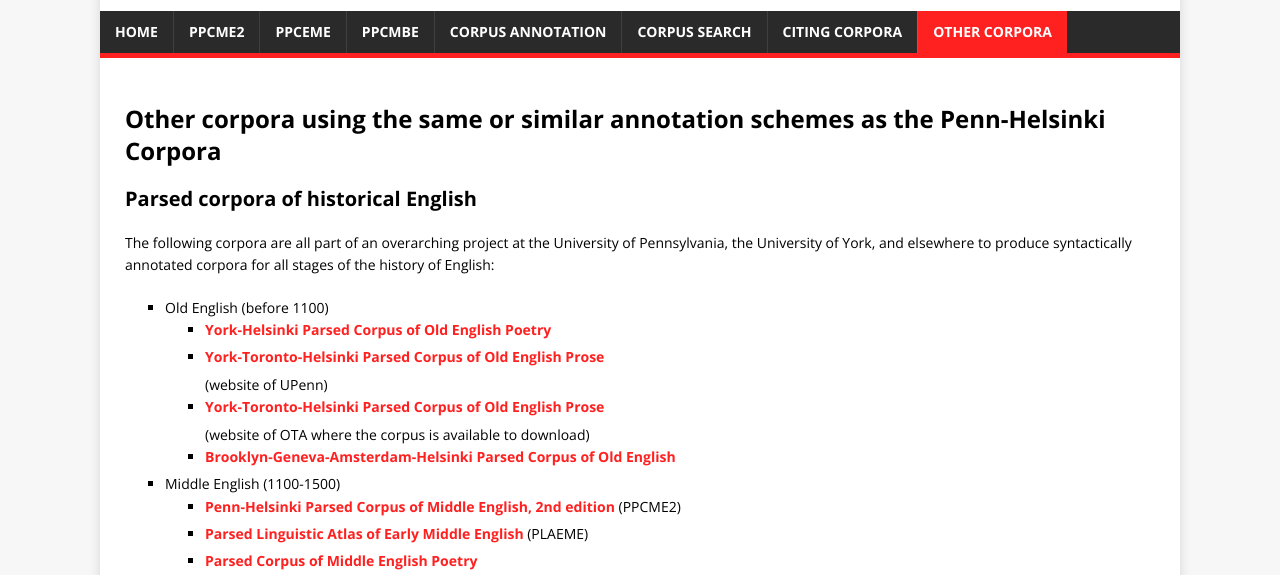
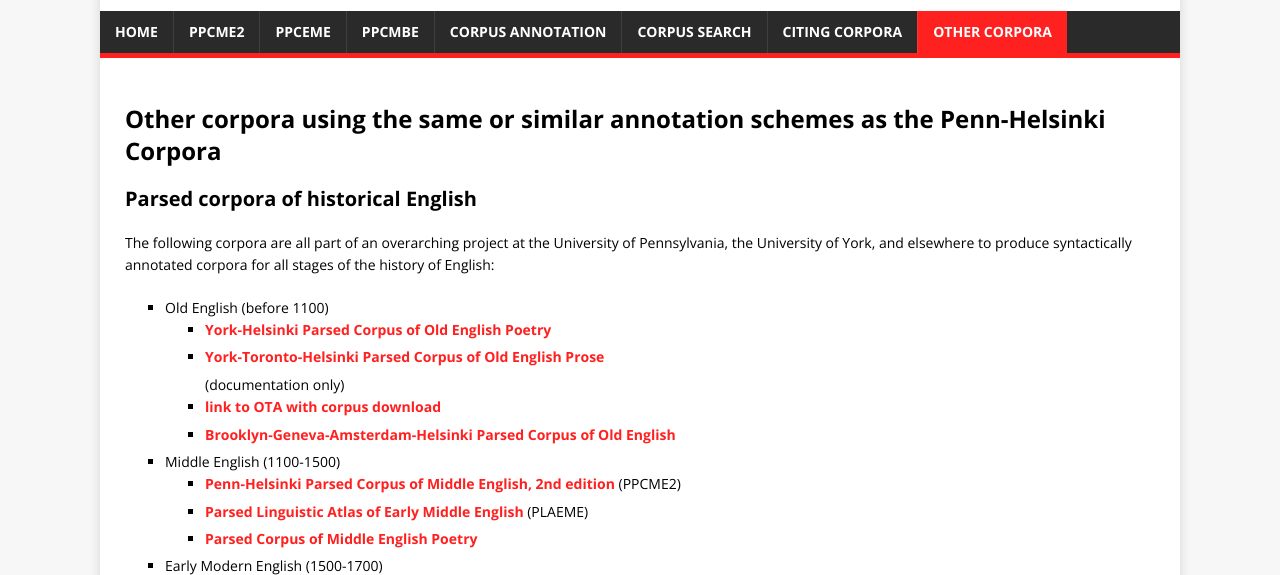
Before and after one commit to penn-historical-corpora/penn-historical-corpora, a plain HTML site: page other-corpora/index.html in a window 1280 px wide. Shown: the part 208-783 px from the top of the page. Drawn offline with nearby package versions, Linux system fonts and the light colour scheme.

Commit message:
update again

```diff
--- a/other-corpora/index.html
+++ b/other-corpora/index.html
@@ -117,8 +117,8 @@
 <li>Old English (before 1100)
 <ul>
 <li><a href="http://www-users.york.ac.uk/~lang18/pcorpus.html">York-Helsinki Parsed Corpus of Old English Poetry</a></li>
-<li><a href="https://penn-historical-corpora.github.io/penn-historical-corpora/ycoe/YCOEHomepage.html">York-Toronto-Helsinki Parsed Corpus of Old English Prose</a></li>	(website of UPenn)
-<li><a href="https://llds.ling-phil.ox.ac.uk/llds/xmlui/handle/20.500.14106/2462?show=full">York-Toronto-Helsinki Parsed Corpus of Old English Prose</a></li>	(website of OTA where the corpus is available to download)
+<li><a href="https://penn-historical-corpora.github.io/penn-historical-corpora/ycoe/YCOEHomepage.html">York-Toronto-Helsinki Parsed Corpus of Old English Prose</a></li>	(documentation only)
+<li><a href="https://llds.ling-phil.ox.ac.uk/llds/xmlui/handle/20.500.14106/2462?show=full">link to OTA with corpus download</a></li>
 <li><a href="http://www-users.york.ac.uk/~sp20/corpus.html">Brooklyn-Geneva-Amsterdam-Helsinki Parsed Corpus of Old English</a></li>
 </ul>
 </li>
```
